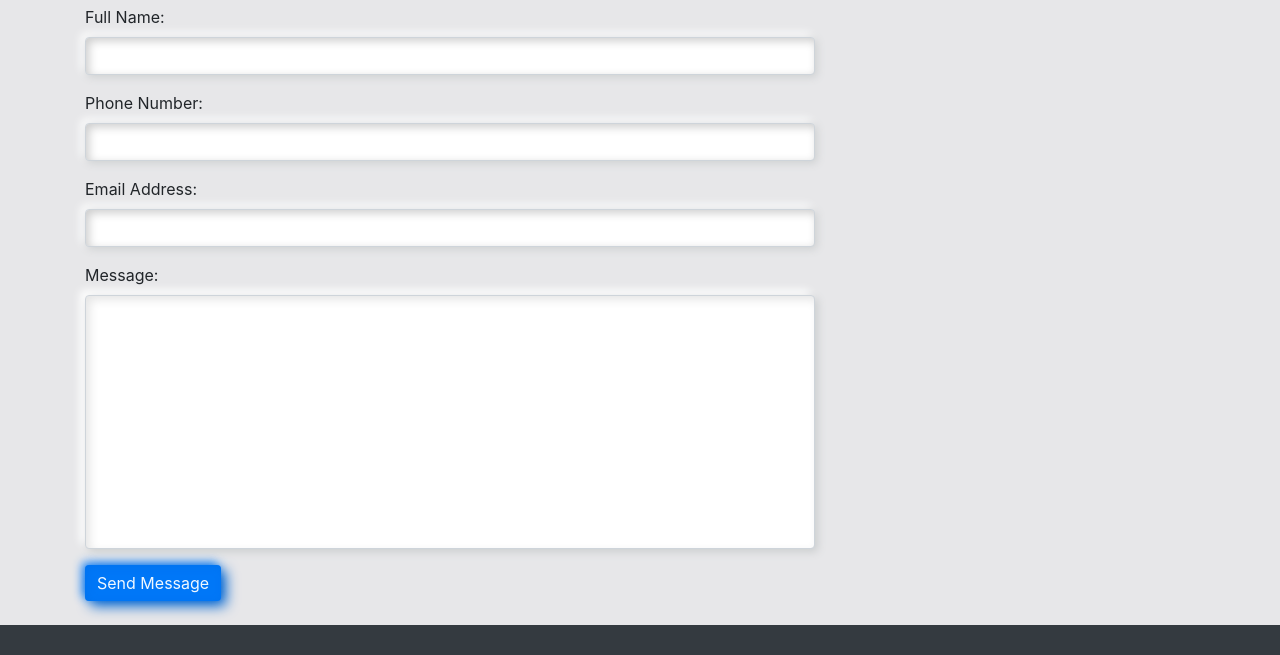
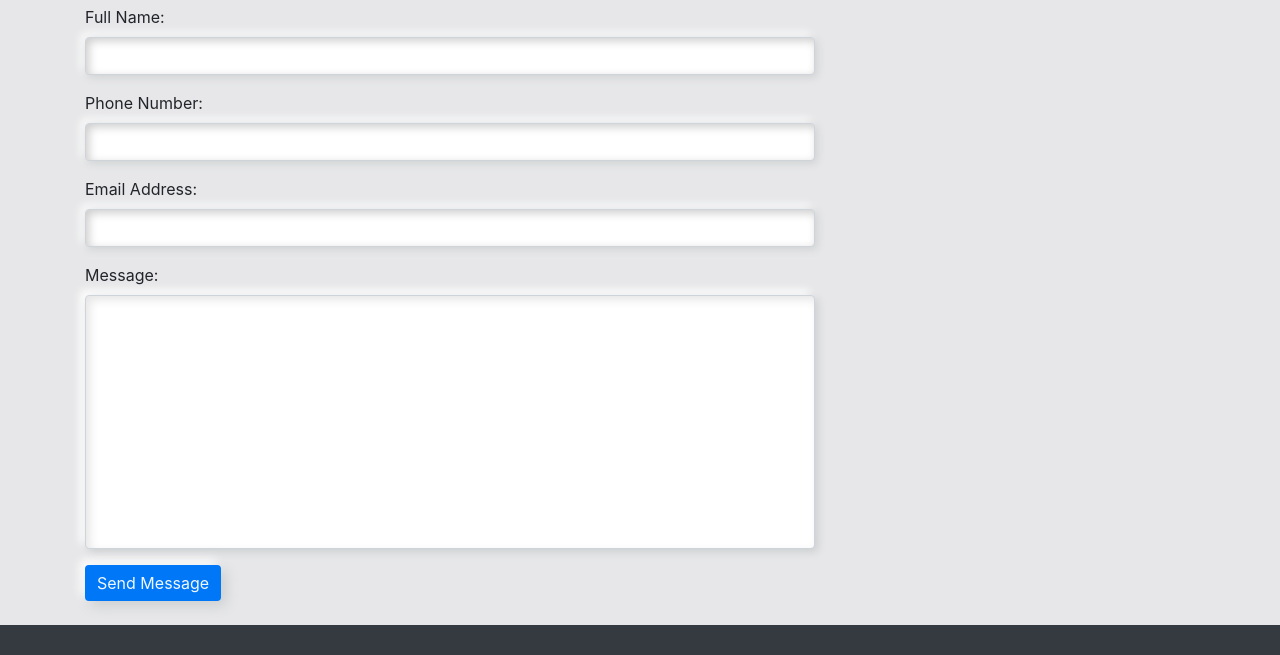
Before and after one commit to sheyya/graphex-bootstrap, a plain HTML site: page contact.html in a window 1280 px wide. Shown: the part 675-1330 px from the top of the page. Drawn offline with Linux system fonts and the light colour scheme.

Commit message:
Update contact.html

```diff
--- a/contact.html
+++ b/contact.html
@@ -179,6 +179,7 @@
               type="submit"
               class="btn btn-primary"
               id="sendMessageButton"
+              style="box-shadow: 5px 5px 13px #cbcecf, -5px -5px 10px #ffffff;"
             >
               Send Message
             </button>
```
